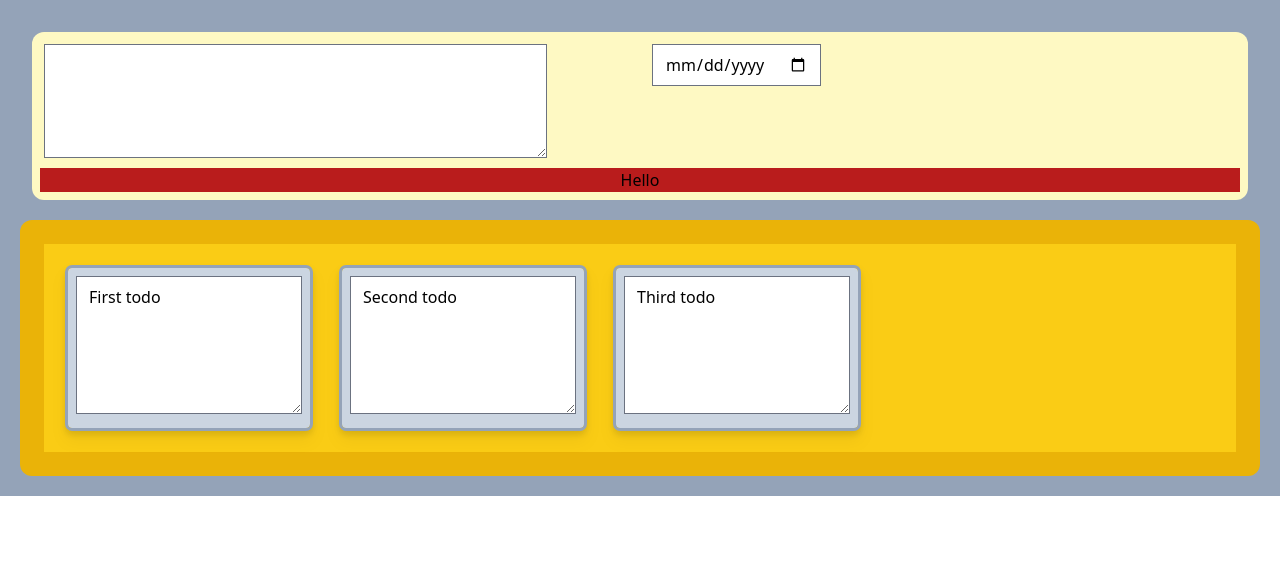
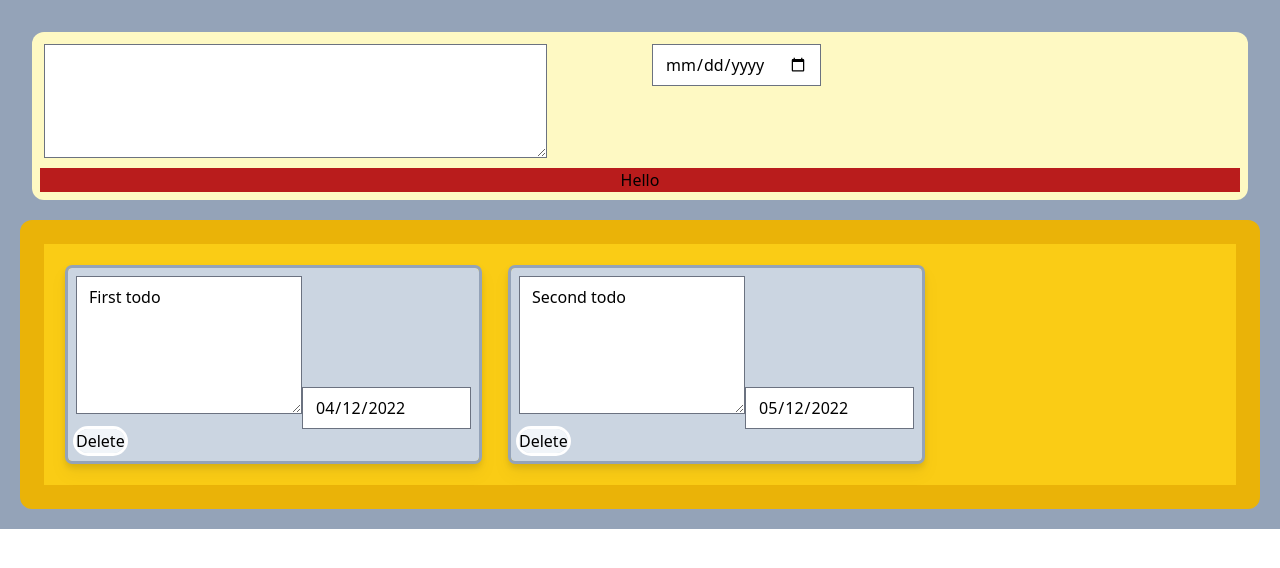
Before and after one commit to N-Amaral/react-todoApp, a React (Create React App) app in the folder todolist/: page / in a window 1280 px wide. Shown: the top 568 px of the page. Built offline with nearby package versions, Linux system fonts and the light colour scheme.

Commit message:
Addition and Deletion functions. Date now reflected

```diff
--- a/todolist/src/App.tsx
+++ b/todolist/src/App.tsx
@@ -1,15 +1,48 @@
-import React, { useEffect } from "react";
+import React, { useState } from "react";
 import ListComponents from "./ListComponents";
 import InputComponents from "./InputComponents";
 
 const App = () => {
+  const [todoList, setTodoList] = useState([
+    { textValue: "First todo", dateValue: "2022-04-12" },
+    { textValue: "Second todo", dateValue: "2022-05-12" },
+  ]);
+
+  function newTodo() {
+    const textArea: NodeListOf<HTMLInputElement> = document.querySelectorAll("#todo-text");
+    const dateArea: NodeListOf<HTMLInputElement> = document.querySelectorAll("#todo-date");
+    const text: string = textArea[0].value;
+    const date: string = dateArea[0].value;
+
+    if (text.length === 0 || date.length === 0) {
+      return;
+    }
+    setTodoList((prevState) => {
+      const updatedState = prevState.concat({ textValue: text, dateValue: date });
+      return updatedState;
+    });
+    textArea[0].value = "";
+    dateArea[0].value = "";
+  }
+
+  function deleteTodo(id: number) {
+    const list = todoList;
+    // setTodoList((prevState) => {
+    //   const updatedState = prevState.splice(id, 1);
+    //   return updatedState;
+    // });
+
+    console.log(typeof list);
+    console.log(id, todoList[id], list);
+  }
+
   return (
     <div className="App bg-slate-400 p-3">
       <div className="input-wrapper m-5 p-2 bg-yellow-100 rounded-xl">
-        <InputComponents />
+        <InputComponents handleSubmit={newTodo} />
       </div>
       <div className="list-wrapper m-2 p-3 bg-yellow-500 rounded-xl ">
-        <ListComponents />
+        <ListComponents content={todoList} handleDelete={deleteTodo} />
       </div>
     </div>
   );
--- a/todolist/src/InputComponents.tsx
+++ b/todolist/src/InputComponents.tsx
@@ -20,13 +20,7 @@ const TextInput = () => {
   );
 };
 
-const InputComponents = () => {
-  function readText() {
-    const textArea: NodeListOf<HTMLInputElement> = document.querySelectorAll("#todo-text");
-    Array.from(textArea).forEach((input: HTMLInputElement) => {
-      console.log(input.value);
-    });
-  }
+const InputComponents = (props: { handleSubmit: Function }) => {
   return (
     <>
       <form
@@ -34,7 +28,7 @@ const InputComponents = () => {
         className="flex flex-col"
         onSubmit={(event) => {
           event.preventDefault();
-          readText();
+          props.handleSubmit();
         }}
       >
         <div className="flex flex-row">
--- a/todolist/src/ListComponents.tsx
+++ b/todolist/src/ListComponents.tsx
@@ -1,19 +1,36 @@
-import React from "react";
+import React, { useMemo } from "react";
 
-const ListItem = (props: { content: string }) => {
+const ListItem = (props: { content: { textValue: string; dateValue: string }; id: number; delete: Function }) => {
   return (
-    <li className="m-4 p-2 bg-slate-300 rounded drop-shadow-lg outline outline-slate-400 ">
-      <textarea name="readTodo " cols={20} rows={5} disabled value={props.content}></textarea>
-    </li>
+    <>
+      <li className="m-4 p-2 bg-slate-300 rounded drop-shadow-lg outline outline-slate-400 todoListItem">
+        <textarea name="readTodo " cols={20} rows={5} disabled value={props.content.textValue}></textarea>
+        <input type="date" name="readTodoDate" id="" disabled value={props.content.dateValue} />
+        <form
+          action=""
+          method="GET"
+          onSubmit={(event) => {
+            event.preventDefault();
+            event.stopPropagation();
+
+            props.delete(props.id);
+          }}
+        >
+          <button className="rounded-full bg-slate-100 outline outline-white" type="submit">
+            Delete
+          </button>
+        </form>
+      </li>
+    </>
   );
 };
 
-const List = () => {
-  const todo: string[] = ["First todo", "Second todo", "Third todo"];
+const List = (props: { content: Array<object>; handleDelete: Function }) => {
   const content: any[] = [];
-
-  todo.forEach((item, i) => {
-    content.push(<ListItem content={item} key={i} />);
+  const memoList = useMemo(() => props.content, [props.content]);
+  const listItems = memoList;
+  listItems.forEach((item: any, i) => {
+    content.push(<ListItem content={item} id={i} key={i} delete={props.handleDelete} />);
   });
   return <ul className="m-3 p-2 bg-yellow-400 flex flex-row flex-auto">{content}</ul>;
 };
```
